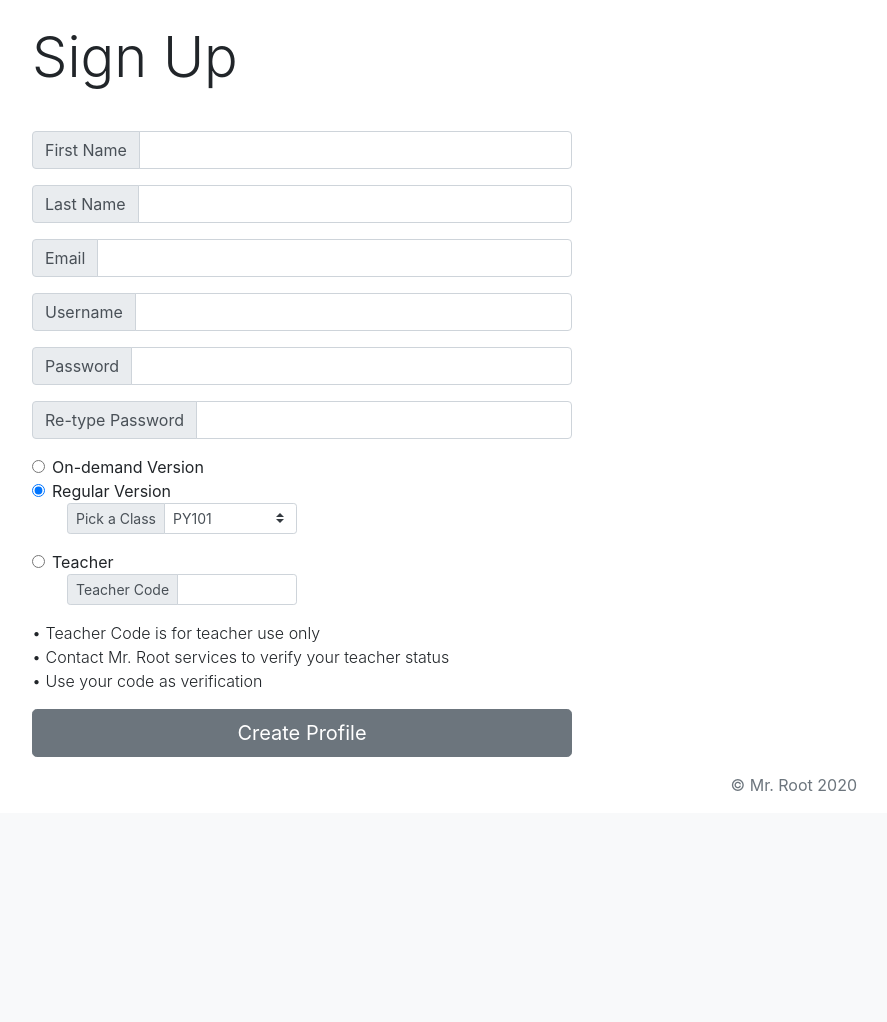
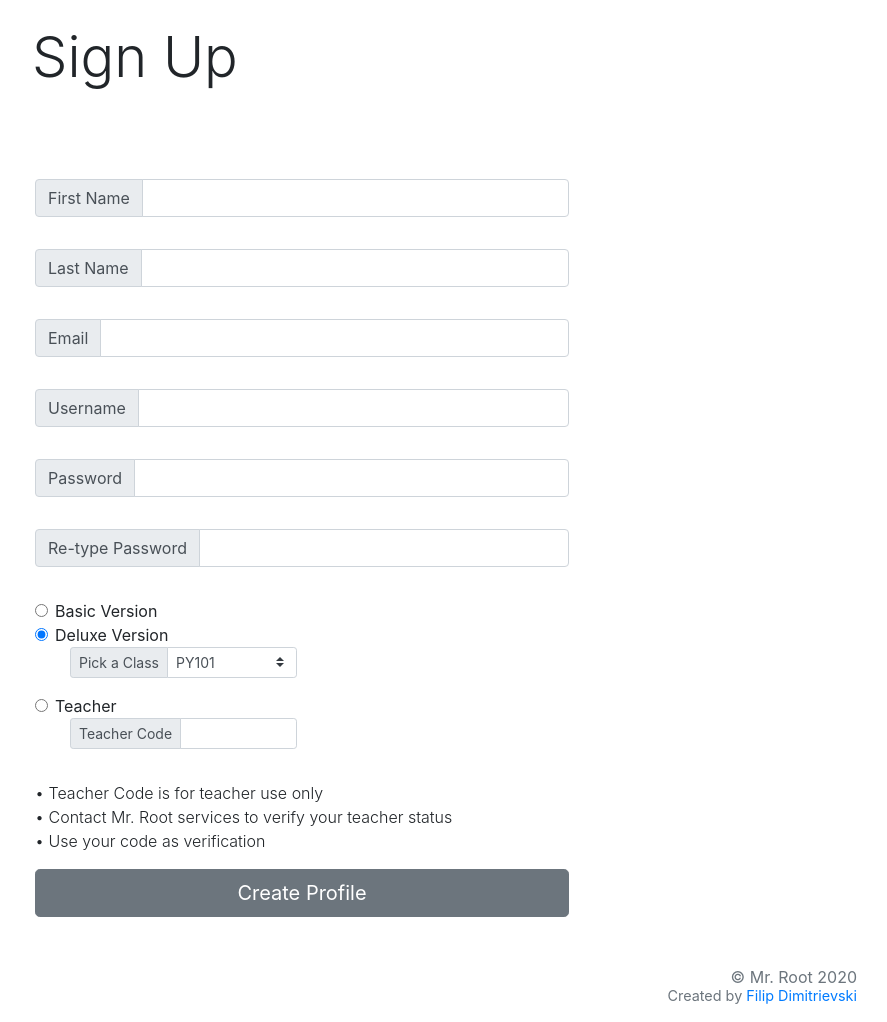
Before and after one commit to Synyster991/darkoont, a Django app: page /accounts/signup/ in a window 1280 px wide. Shown: the part 68-1090 px from the top of the page, without its empty margins (338-1225 px from the left). Before the commit the page ends 859 px from the top, so only its background shows below. Run offline with Django 3.2, Linux system fonts and the light colour scheme; some libraries are stand-ins or nearby versions.

Commit message:
Beta Release

```diff
--- a/accounts/templates/accounts/signup.html
+++ b/accounts/templates/accounts/signup.html
@@ -10,9 +10,9 @@
 <h5 style="color: red; padding: .5rem 0rem;">{{ error }}</h5>
 {% endif %}
 
-<form method="POST" action="{% url 'signup' %}">{% csrf_token %}
-    <div class="row justify-content-center pt-3">
-        <div class="col-6 ">
+<form class="mt-5 p-3 rounded-lg" method="POST" action="{% url 'signup' %}">{% csrf_token %}
+    <div class="form-row">
+        <div class="form-group col-md-6 mx-auto">
             <div class="input-group mb-3">
                 <div class="input-group-prepend">
                     <span class="input-group-text" id="inputGroup-sizing-default">First Name</span>
@@ -22,8 +22,8 @@
             </div>
         </div>
     </div>
-    <div class="row row justify-content-center">
-        <div class="col-6">
+    <div class="form-row">
+        <div class="form-group col-md-6 mx-auto">
             <div class="input-group mb-3">
                 <div class="input-group-prepend">
                     <span class="input-group-text" id="inputGroup-sizing-default">Last Name</span>
@@ -33,8 +33,8 @@
             </div>
         </div>
     </div>
-    <div class="row row justify-content-center">
-        <div class="col-6">
+    <div class="form-row">
+        <div class="form-group col-md-6 mx-auto">
             <div class="input-group mb-3">
                 <div class="input-group-prepend">
                     <span class="input-group-text" id="inputGroup-sizing-default">Email</span>
@@ -44,8 +44,8 @@
             </div>
         </div>
     </div>
-    <div class="row row justify-content-center">
-        <div class="col-6">
+    <div class="form-row">
+        <div class="form-group col-md-6 mx-auto">
             <div class="input-group mb-3">
                 <div class="input-group-prepend">
                     <span class="input-group-text" id="inputGroup-sizing-default">Username</span>
@@ -55,8 +55,8 @@
             </div>
         </div>
     </div>
-    <div class="row row justify-content-center">
-        <div class="col-6">
+    <div class="form-row">
+        <div class="form-group col-md-6 mx-auto">
             <div class="input-group mb-3">
                 <div class="input-group-prepend">
                     <span class="input-group-text" id="inputGroup-sizing-default">Password</span>
@@ -66,8 +66,8 @@
             </div>
         </div>
     </div>
-    <div class="row row justify-content-center">
-        <div class="col-6">
+    <div class="form-row">
+        <div class="form-group col-md-6 mx-auto">
             <div class="input-group mb-3">
                 <div class="input-group-prepend">
                     <span class="input-group-text" id="inputGroup-sizing-default">Re-type Password</span>
@@ -77,19 +77,19 @@
             </div>
         </div>
     </div>
-    <div class="row row justify-content-center ">
-        <div class="col-6">
+    <div class="form-row">
+        <div class="form-group col-md-6 mx-auto">
             <div class="form-check">
                 <input class="form-check-input" type="radio" name="typeUser" id="exampleRadios2" value="ondemand">
                 <label class="form-check-label">
-                    On-demand Version
+                    Basic Version
                 </label>
             </div>
             <div class="form-check">
                 <input class="form-check-input" type="radio" name="typeUser" id="exampleRadios1" value="student"
                     checked="checked">
                 <label class="form-check-label">
-                    Regular Version
+                    Deluxe Version
                 </label>
                 <div class="col-6">
                     <div class="input-group input-group-sm mb-3">
@@ -119,15 +119,15 @@
             </div>
         </div>
     </div>
-    <div class="row row justify-content-center pb-3">
-        <div class="col-6">
+    <div class="form-row">
+        <div class="form-group col-md-6 mx-auto">
             <span class="font-weight-light"> • Teacher Code is for teacher use only</span><br>
             <span class="font-weight-light"> • Contact Mr. Root services to verify your teacher status</span><br>
             <span class="font-weight-light"> • Use your code as verification</span>
         </div>
     </div>
-    <div class="row row justify-content-center">
-        <div class="col-6">
+    <div class="form-row">
+        <div class="form-group col-md-6 mx-auto">
             <div class="input-group mb-3">
                 <button type="submit" class="btn btn-secondary btn-lg btn-block">Create Profile</button>
             </div>
--- a/darkoont/settings.py
+++ b/darkoont/settings.py
@@ -26,6 +26,7 @@ SECRET_KEY = 'nizu)%y%x=2t2lr=)0=#@0o@#e040fn67)b2ez+(-f(i%tkpf1'
 DEBUG = True
 
 ALLOWED_HOSTS = [
+
 ]
 
 
--- a/darkoont/templates/base.html
+++ b/darkoont/templates/base.html
@@ -8,11 +8,12 @@
     <meta name="description" content="">
     <meta name="author" content="Mark Otto, Jacob Thornton, and Bootstrap contributors">
     <meta name="generator" content="Jekyll v3.8.6">
-    <link rel="shortcut icon" href="{% static 'lightbulb.png' %}" type="image/x-icon" />
+    <link rel="shortcut icon" href="{% static 'slash.png' %}" type="image/x-icon" />
     <title>Mr. Root</title>
 
     <link rel="canonical" href="https://getbootstrap.com/docs/4.4/examples/album/">
     <link href="{% static 'open-iconic/font/css/open-iconic-bootstrap.css' %}" rel="stylesheet">
+    <a href="https://www.flaticon.com/authors/freepik" title="Freepik"></a><a href="https://www.flaticon.com/" title="Flaticon"></a>
 
     <!-- Bootstrap core CSS -->
     <link rel="stylesheet" href="https://stackpath.bootstrapcdn.com/bootstrap/4.4.1/css/bootstrap.min.css"
@@ -80,7 +81,8 @@
 
     <footer class="text-muted">
         <div class="container text-right">
-            <p>&copy Mr. Root {% now "Y" %}</p>
+            <p>&copy; Mr. Root {% now "Y" %}</p>
+            <p style="font-size: .9rem; margin-top: -20px;">Created by <a href="http://filipdimitrievski.com" target="_blank">Filip Dimitrievski</a></p>
         </div>
     </footer>
     <script src="https://code.jquery.com/jquery-3.4.1.slim.min.js"
```
Also changed, not shown: accounts/templates/accounts/login.html (+7 -7 lines), accounts/templates/accounts/studentHome.html (+16 -3 lines), accounts/templates/accounts/teacherHome.html (+19 -6 lines), assignments/templates/assignments/create.html (+14 -14 lines).
